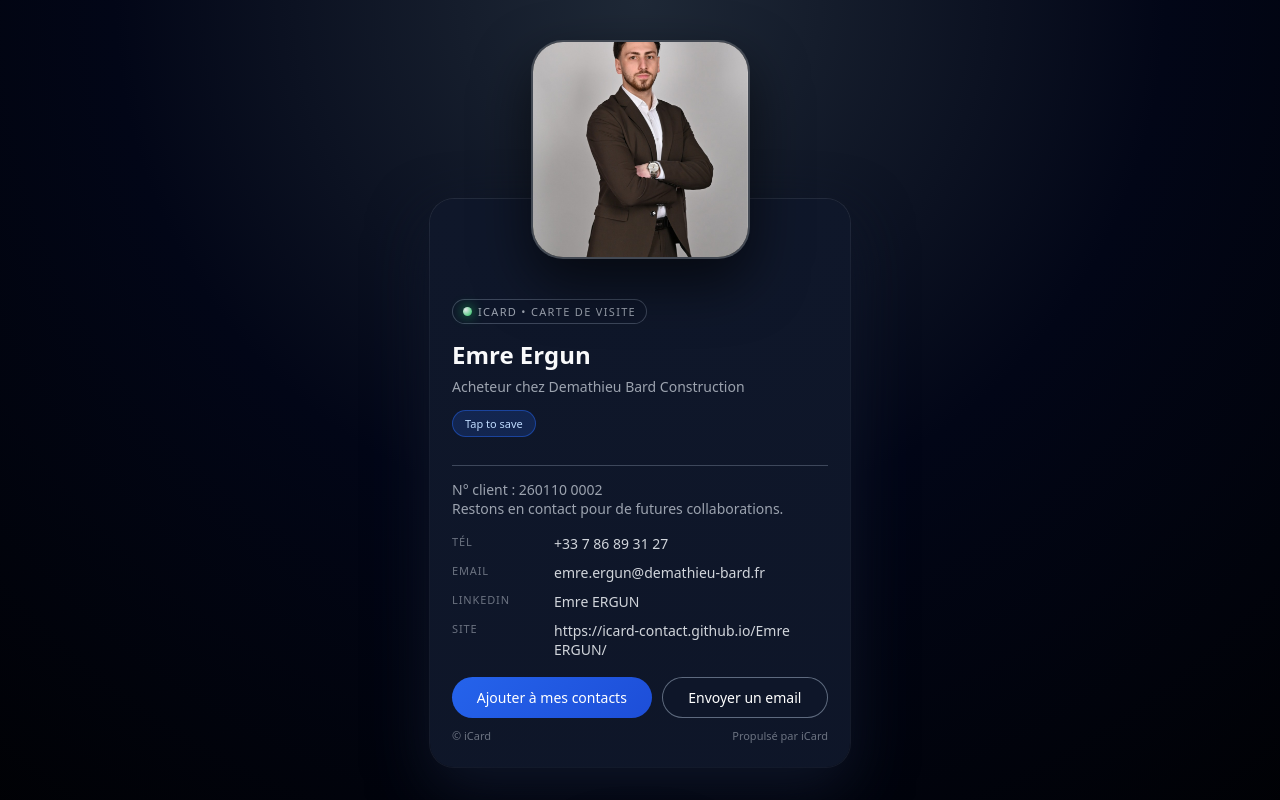
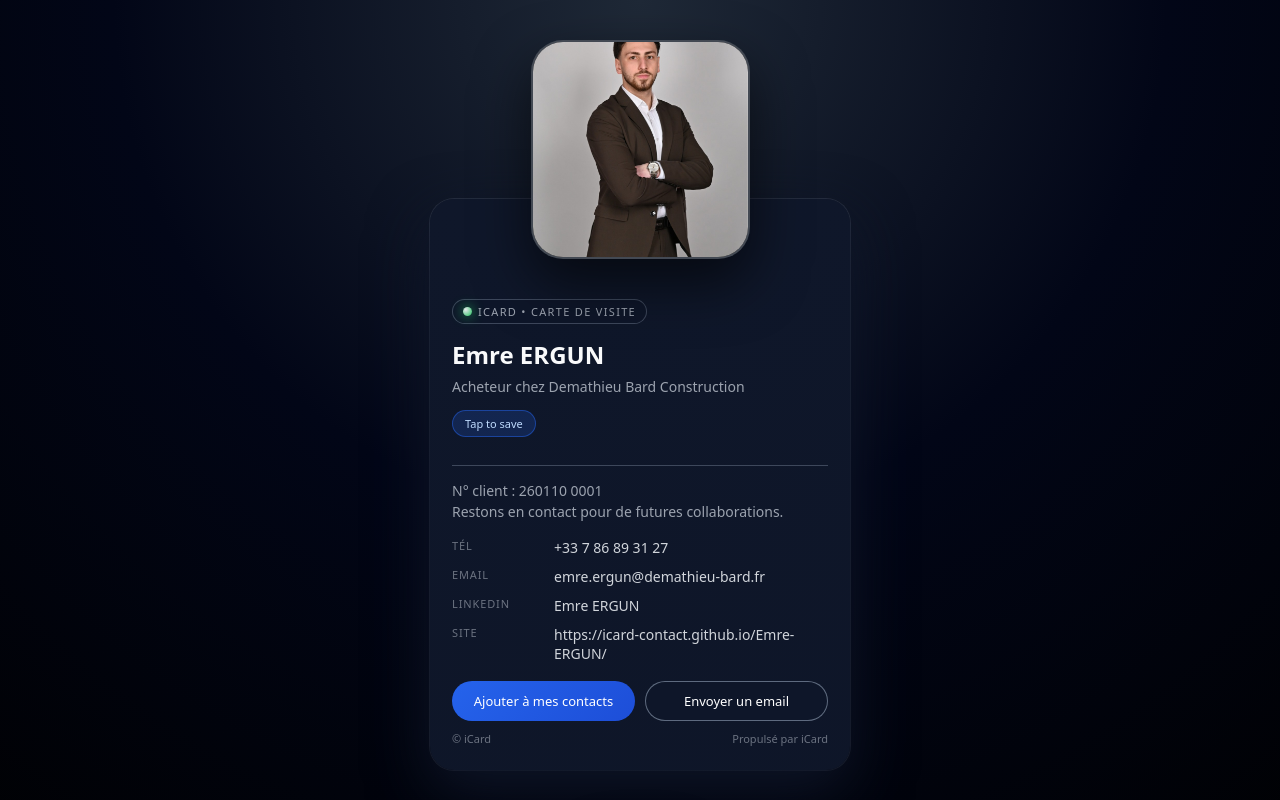
Before and after one commit to iCard-contact/Emre-ERGUN, a plain HTML site: page index.html in a window 1280 px wide. Shown: the top 800 px of the page. Drawn offline with Linux system fonts and the light colour scheme.

Commit message:
index.html

```diff
--- a/index.html
+++ b/index.html
@@ -2,7 +2,7 @@
 <html lang="fr">
 <head>
 <meta charset="UTF-8">
-<title>iCard - Emre Ergun</title>
+<title>iCard - Emre ERGUN</title>
 <meta name="viewport" content="width=device-width, initial-scale=1">
 
 <style>
@@ -31,7 +31,7 @@ body{
   padding:40px 20px 40px;
 }
 
-/* PHOTO flottante réduite 25% */
+/* PHOTO */
 .photo-float{
   width:219px;
   height:219px;
@@ -62,6 +62,7 @@ body{
   margin-bottom:40px;
 }
 
+/* TEXT */
 .icard-badge{
   display:inline-flex;
   align-items:center;
@@ -118,8 +119,10 @@ body{
   font-size:14px;
   color:var(--text-muted);
   margin-bottom:16px;
+  line-height:1.5;
 }
 
+/* CONTACT */
 .contact-item{
   display:flex;
   gap:12px;
@@ -140,17 +143,18 @@ body{
   text-decoration:none;
 }
 
+/* BUTTONS */
 .buttons{
   display:grid;
-  grid-template-columns:1.2fr 1fr;
+  grid-template-columns:1fr 1fr;
   gap:10px;
   margin:18px 0 10px;
 }
 
 .btn{
   border-radius:999px;
-  padding:10px;
-  font-size:14px;
+  padding:10px 12px;
+  font-size:13px;
   font-weight:500;
   border:0;
   cursor:pointer;
@@ -158,6 +162,9 @@ body{
   display:flex;
   align-items:center;
   justify-content:center;
+  text-align:center;
+  white-space:nowrap;
+  width:100%;
 }
 
 .btn-primary{
@@ -171,6 +178,7 @@ body{
   color:#fff;
 }
 
+/* FOOTER */
 .footer{
   display:flex;
   justify-content:space-between;
@@ -178,7 +186,7 @@ body{
   color:#6b7280;
 }
 
-/* LOGO BAS */
+/* LOGO */
 .logo-footer{
   width:100%;
   max-width:420px;
@@ -197,12 +205,11 @@ body{
 
 <body>
 
-<!-- PHOTO -->
 <div class="photo-float">
-  <img src="Photo.jpg" alt="Berenkan Cinki">
+  <!-- Garde Photo.jpg si tu utilises la même photo. Sinon remplace par le bon fichier. -->
+  <img src="Photo.jpg" alt="Emre ERGUN">
 </div>
 
-<!-- CARD -->
 <div class="card">
 
   <div class="icard-badge">
@@ -211,8 +218,8 @@ body{
   </div>
 
   <div class="name-block">
-    <h1>Emre Ergun</h1>
-    <p>Acheteur chez Demathieu Bard Construction </p>
+    <h1>Emre ERGUN</h1>
+    <p>Acheteur chez Demathieu Bard Construction</p>
   </div>
 
   <a class="chip" href="https://icard-contact.github.io/Emre-ERGUN/emre.vcf">Tap to save</a>
@@ -220,7 +227,7 @@ body{
   <div class="divider"></div>
 
   <p class="info">
-    N° client : 260110 0002<br>
+    N° client : 260110 0001<br>
     Restons en contact pour de futures collaborations.
   </p>
 
@@ -241,7 +248,7 @@ body{
   <div class="contact-item">
     <div class="contact-label">LINKEDIN</div>
     <div class="contact-value">
-      <a href="https://www.linkedin.com/in/emre-ergun-bb212422a/" target="_blank">
+      <a href="https://www.linkedin.com/in/emre-ergun-bb212422a/" target="_blank" rel="noreferrer">
         Emre ERGUN
       </a>
     </div>
@@ -250,8 +257,8 @@ body{
   <div class="contact-item">
     <div class="contact-label">SITE</div>
     <div class="contact-value">
-      <a href="https://icard-contact.github.io/Emre-ERGUN/" target="_blank">
-        https://icard-contact.github.io/Emre ERGUN/
+      <a href="https://icard-contact.github.io/Emre-ERGUN/" target="_blank" rel="noreferrer">
+        https://icard-contact.github.io/Emre-ERGUN/
       </a>
     </div>
   </div>
@@ -272,7 +279,6 @@ body{
 
 </div>
 
-<!-- LOGO BAS -->
 <div class="logo-footer">
   <img src="5.png" alt="Logo iCard">
 </div>
```
